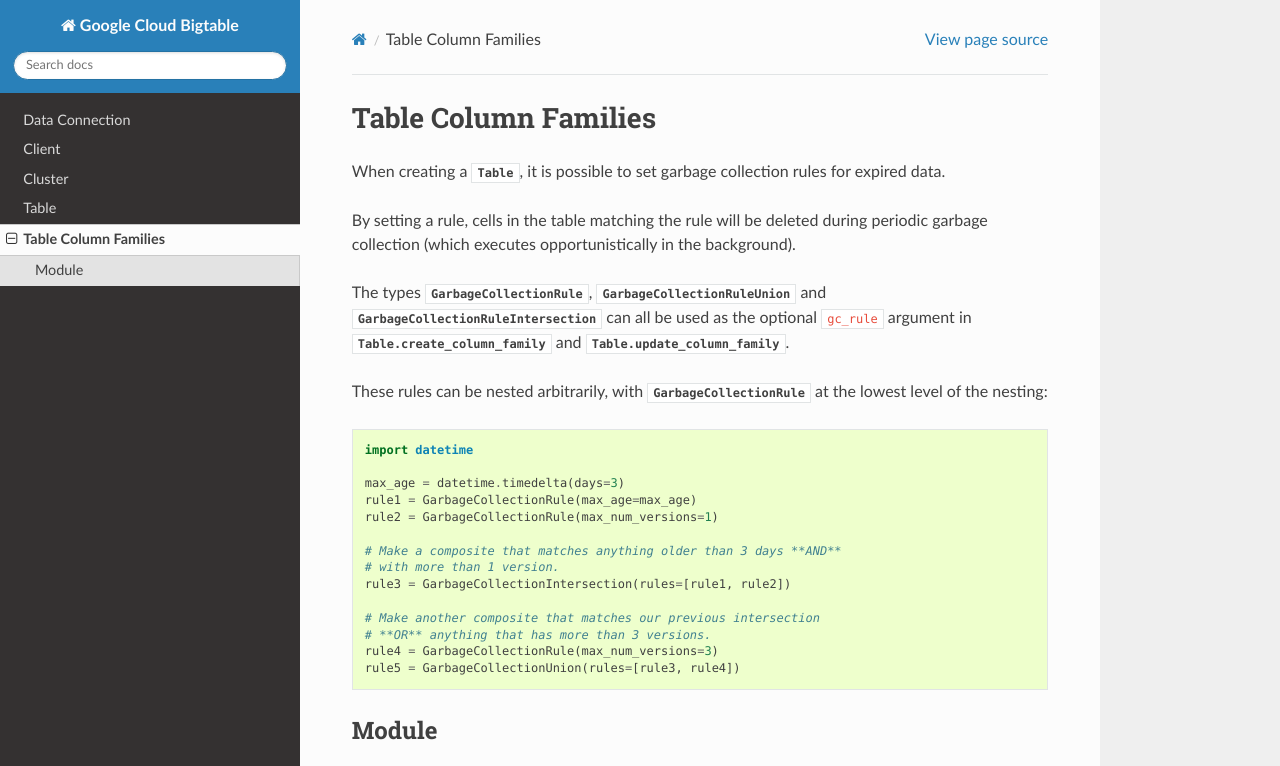
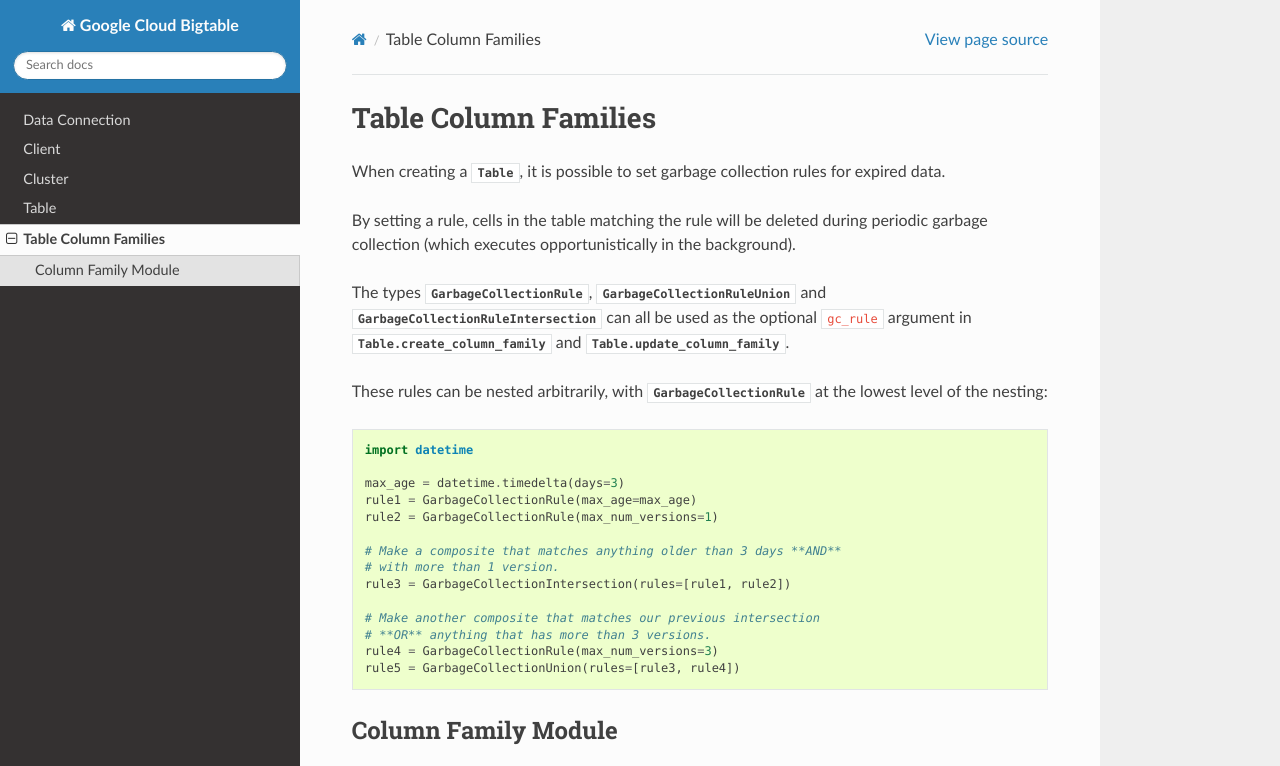
Before and after one commit to dhermes/gcloud-python-bigtable, a Sphinx documentation site: the page built from docs/column-family.rst, in a window 1280 px wide and 1059 px high, cut to the strip 0-766 px from the top of the window. Built offline with Sphinx 7.4.7 and the Read the Docs theme 2.0.0, drawn with Linux system fonts in a browser that asks for light colours; some of the changed lines change nothing that is shown.

Commit message:
Updating column-family.rst.

```diff
--- a/docs/column-family.rst
+++ b/docs/column-family.rst
@@ -1,8 +1,8 @@
 Table Column Families
 =====================
 
-When creating a :class:`Table <gcloud_bigtable.table.Table>`, it is
-possible to set garbage collection rules for expired data.
+When creating a :class:`Table <gcloud_bigtable.column_family.ColumnFamily>`,
+it is possible to set garbage collection rules for expired data.
 
 By setting a rule, cells in the table matching the rule will be deleted
 during periodic garbage collection (which executes opportunistically in the
@@ -37,8 +37,8 @@
     rule4 = GarbageCollectionRule(max_num_versions=3)
     rule5 = GarbageCollectionUnion(rules=[rule3, rule4])
 
-Module
-~~~~~~
+Column Family Module
+~~~~~~~~~~~~~~~~~~~~
 
 .. automodule:: gcloud_bigtable.column_family
   :members:
```
